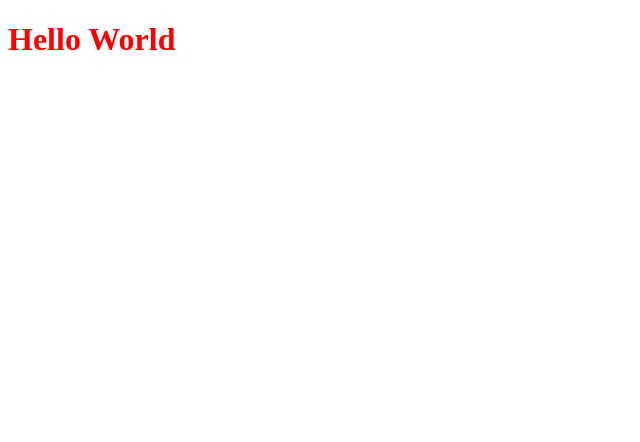
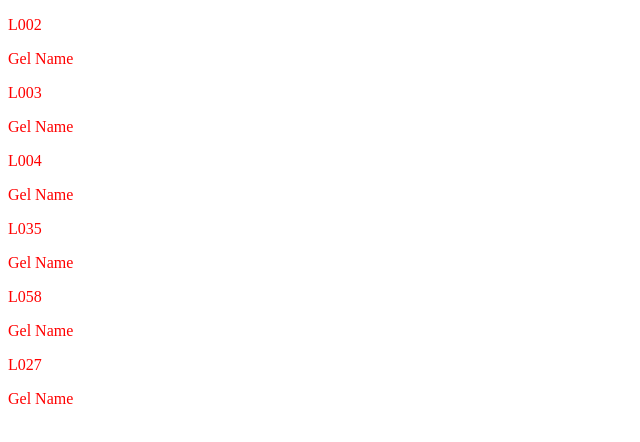
Before and after one commit to MARQUEZ93/racknerMockup, a React app: page / in a window 1280 px wide. Shown: the top 442 px of the page, without its empty margins (0-640 px from the left). Built offline with nearby package versions, Linux system fonts and the light colour scheme.

Commit message:
show gel list

```diff
--- a/assets/styles.css
+++ b/assets/styles.css
@@ -1,3 +1,8 @@
-h1 {
+
+.gelBox{
+  width: 100%;
+  height: 100%;
+}
+p{
   color:red;
 }
--- a/lib/App.js
+++ b/lib/App.js
@@ -1,15 +1,15 @@
 import React from 'react';
+import Gel from './Gel';
 
 class App extends React.Component {
   constructor(props) {
     super(props);
   }
 
-
   render() {
     return (
-      <div>
-        <h1>Hello World</h1>
+      <div className="app">
+        <Gel />
       </div>
     );
   }
--- /dev/null
+++ b/lib/Gel.js
@@ -0,0 +1,38 @@
+import React from 'react';
+import GelBox from './GelBox';
+
+class Gel extends React.Component {
+  constructor(props) {
+    super(props);
+  }
+
+  renderGels() {
+    let gelArray = [{name:"Gel Name", number: "L002"}, {name:"Gel Name", number: "L003"},
+      {name:"Gel Name", number: "L004"}, {name:"Gel Name", number: "L035"},
+      {name:"Gel Name", number: "L058"}, {name:"Gel Name", number: "L027"}
+    ];
+    let firstHalf = this.renderHalf(gelArray[0], gelArray[1], gelArray[2]);
+    let secondHalf = this.renderHalf(gelArray[3], gelArray[4], gelArray[5]);
+
+    return (<div>{firstHalf}{secondHalf}</div>);
+  }
+  renderHalf(one, two, three){
+    return (
+      <div className="gelHalf">
+        <GelBox name={one.name} number={one.number} />
+        <GelBox name={two.name} number={two.number} />
+        <GelBox name={three.name} number={three.number} />
+      </div>
+    );
+  }
+
+  render() {
+    return (
+      <div className="gel">
+      {this.renderGels()}
+      </div>
+    );
+  }
+}
+
+export default Gel;
--- /dev/null
+++ b/lib/GelBox.js
@@ -0,0 +1,17 @@
+import React from 'react';
+
+class GelBox extends React.Component {
+  constructor(props) {
+    super(props);
+  }
+  render(){
+    return (
+      <div className="gelBox">
+        <p>{this.props.number}</p>
+        <p>{this.props.name}</p>
+      </div>
+    );
+  }
+};
+
+export default GelBox;
```
